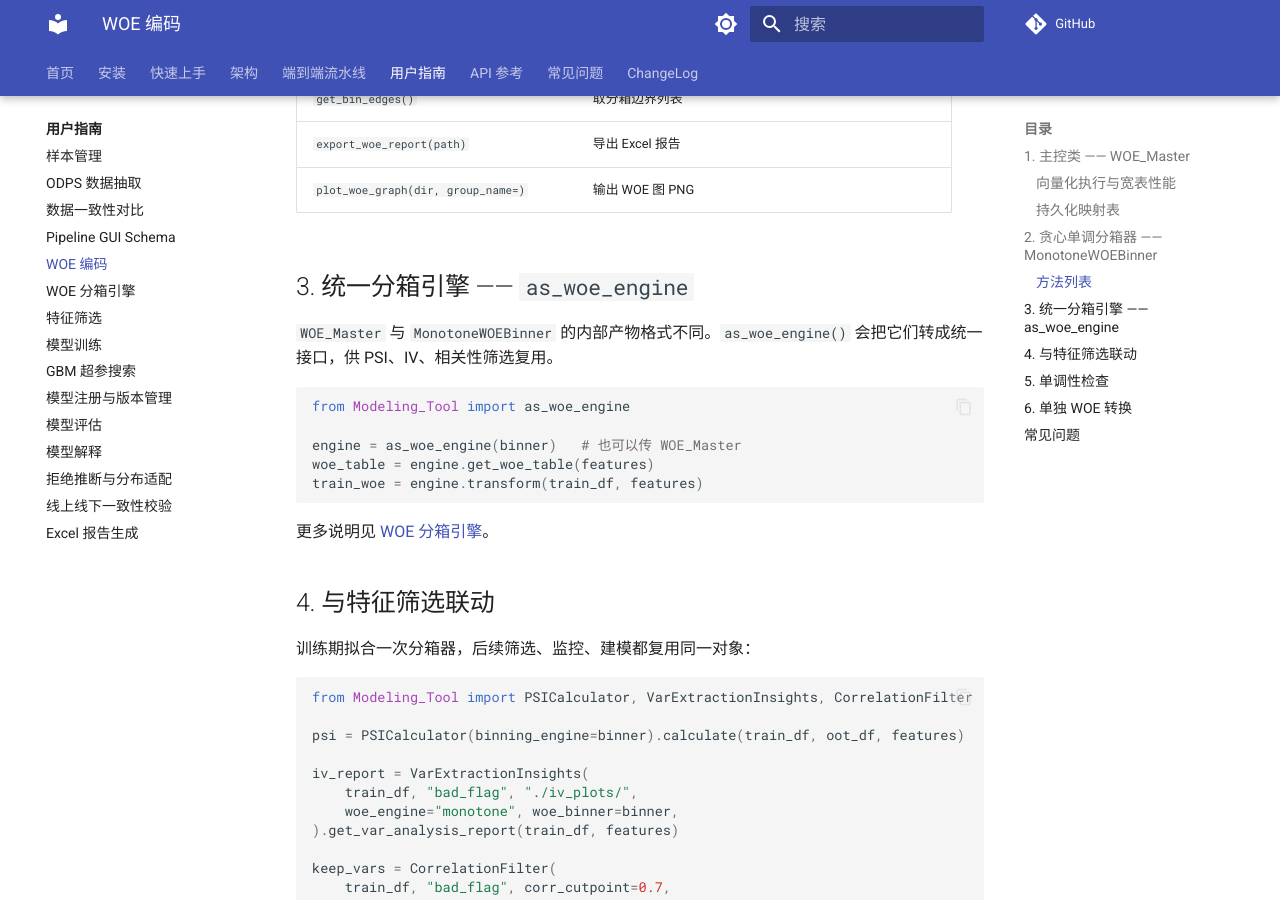
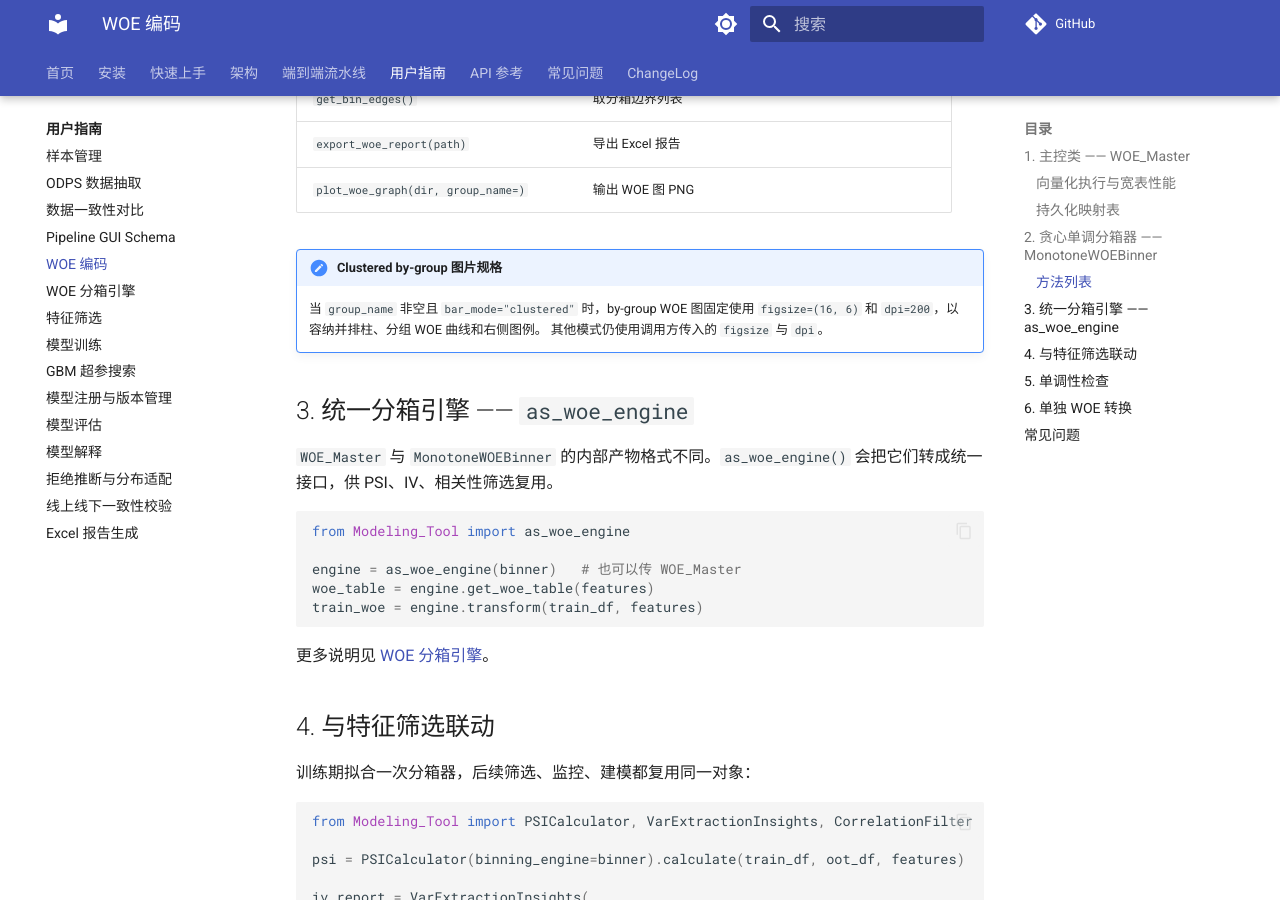
Before and after one commit to Kyle-J-Sun/SuperModelingFactory_doc, an MkDocs documentation site: the page built from docs/guides/woe.md, in a window 1280 px wide and 900 px high, scrolled down 2531 px. Built offline with MkDocs 1.6.1 and Material for MkDocs 9.7.7, drawn with Linux system fonts in a browser that asks for light colours; comment, search, counter and statistics services are not loaded.

Commit message:
docs: document grouped woe plot sizing

```diff
--- a/docs/guides/woe.md
+++ b/docs/guides/woe.md
@@ -104,6 +104,11 @@ edges = binner.get_bin_edges()
 | `export_woe_report(path)` | 导出 Excel 报告 |
 | `plot_woe_graph(dir, group_name=)` | 输出 WOE 图 PNG |
 
+!!! note "Clustered by-group 图片规格"
+    当 `group_name` 非空且 `bar_mode="clustered"` 时，by-group WOE 图固定使用
+    `figsize=(16, 6)` 和 `dpi=200`，以容纳并排柱、分组 WOE 曲线和右侧图例。
+    其他模式仍使用调用方传入的 `figsize` 与 `dpi`。
+
 ## 3. 统一分箱引擎 —— `as_woe_engine`
 
 `WOE_Master` 与 `MonotoneWOEBinner` 的内部产物格式不同。`as_woe_engine()` 会把它们转成统一接口，供 PSI、IV、相关性筛选复用。
```
